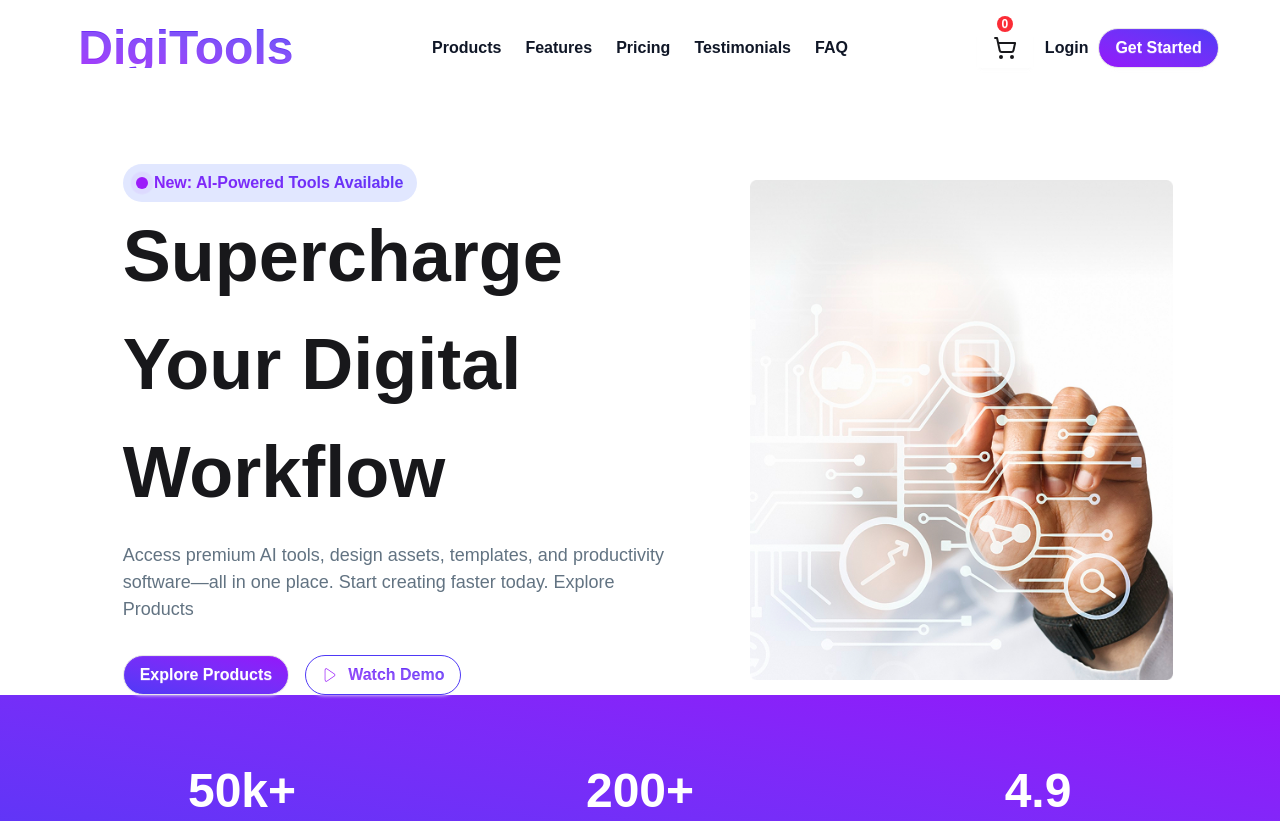
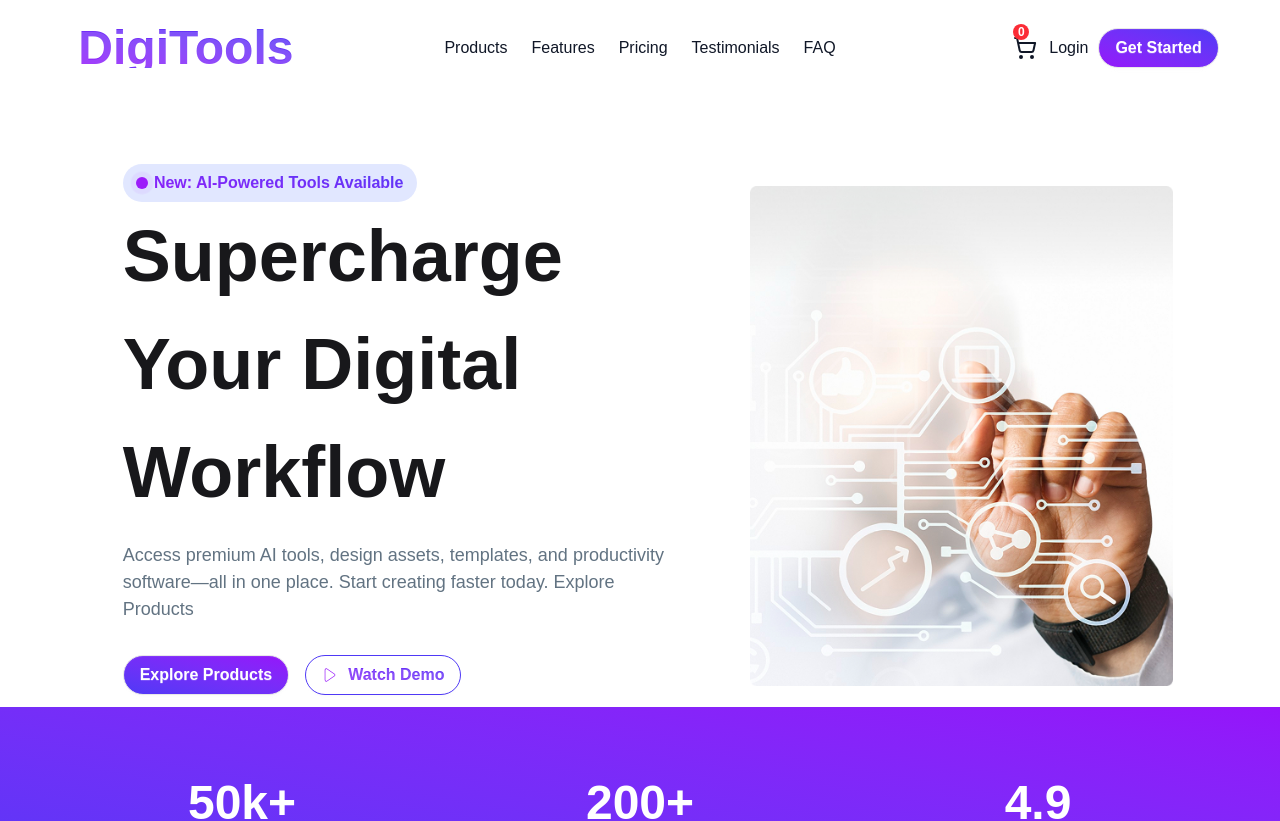
Before and after one commit to ShafayatSadid/B13-A6-code, a React (Vite) app: page / in a window 1280 px wide. Shown: the top 821 px of the page. Built offline with nearby package versions, Linux system fonts and the light colour scheme.

Commit message:
FIxed some problems about theme

```diff
--- a/src/App.jsx
+++ b/src/App.jsx
@@ -22,7 +22,7 @@ function App() {
   return (
     <>
       <header>
-        <NavBar selectedCarts={selectedCarts} setSelectedCarts={setSelectedCarts} btnTheme={btnTheme} setBtnTheme={setBtnTheme} />
+        <NavBar selectedCarts={selectedCarts} />
       </header>
 
       <main>
--- a/src/components/header/navBar/NavBar.jsx
+++ b/src/components/header/navBar/NavBar.jsx
@@ -1,7 +1,7 @@
 import React from 'react';
 import { LuShoppingCart } from 'react-icons/lu';
 
-const NavBar = ({ selectedCarts, setSelectedCarts, btnTheme, setBtnTheme }) => {
+const NavBar = ({ selectedCarts}) => {
 
     return (
         <div className="navbar bg-base-100 md:w-11/12 mx-auto lg:mt-4">
@@ -24,7 +24,7 @@ const NavBar = ({ selectedCarts, setSelectedCarts, btnTheme, setBtnTheme }) => {
                 <a className="btn btn-ghost text-[1.5rem] md:text-[2rem] lg:text-[3rem] bg-linear-to-bl from-[#4F39F6] to-[#9514FA] bg-clip-text text-transparent">DigiTools</a>
             </div>
             <div className="navbar-center hidden lg:flex">
-                <ul className="menu menu-horizontal px-1 text-[1rem]/[120%] font-semibold text-[#101727]">
+                <ul className="menu menu-horizontal px-1 text-[1rem]/[120%] font-medium text-[#101727]">
                     <li><a>Products</a></li>
                     <li><a>Features</a></li>
                     <li><a>Pricing</a></li>
@@ -34,11 +34,11 @@ const NavBar = ({ selectedCarts, setSelectedCarts, btnTheme, setBtnTheme }) => {
             </div>
             <div className="navbar-end flex gap-2.5">
                 <div className='flex gap-0 md:gap-3 items-center md:text-[1rem] md:font-semibold text-[#101727]'>
-                    <button onClick={()=> setBtnTheme("cart")} className='btn bg-white border-none flex flex-col text-2xl relative'><LuShoppingCart />
+                    <button className='text-[#101727] bg-white border-none flex flex-col text-2xl relative'><LuShoppingCart />
                         <div className="w-4 h-4 bg-red-500 text-[12px] text-white rounded-full absolute -top-3">{selectedCarts.length}</div>
                     </button>
 
-                    <a className=''>Login</a>
+                    <a className='text-[1rem] font-medium '>Login</a>
                 </div>
                 <button className='btn text-[0.675rem] md:text-[1rem] font-medium md:font-semibold py-2 md:py-3 px-3 md:px-4  text-white rounded-full bg-linear-to-bl from-[#4F39F6] to-[#9514FA]'>Get Started</button>
 
--- a/src/components/main/banner/Banner.jsx
+++ b/src/components/main/banner/Banner.jsx
@@ -8,7 +8,7 @@ const Banner = () => {
     return (
         <div>
 
-            <div className='lg:flex items-center lg:w-10/12 mx-auto justify-between gap-16.5 mt-12 md:mt-16 lg:mt-21'>
+            <div className='lg:flex items-center lg:w-10/12 mx-auto justify-between gap-16.5 mt-12 md:mt-16 lg:mt-21 space-y-3'>
 
                 <div className='px-4'>
                     {/*  */}
--- a/src/components/main/getStarted/GetStarted.jsx
+++ b/src/components/main/getStarted/GetStarted.jsx
@@ -29,7 +29,7 @@ const GetStarted = () => {
                             <img className='w-15 h-15 mx-auto' src={user} alt="" />
                         </div>
 
-                        <h3 className='text-[1.5rem] font-bold my-4'>Create Account</h3>
+                        <h3 className='text-[1.5rem] text-[#101727] font-bold my-4'>Create Account</h3>
                         <p className='text-[1rem] text-[#627382] pb-15'>Sign up for free in seconds. No credit card required to get started.</p>
                     </div>
 
@@ -50,7 +50,7 @@ const GetStarted = () => {
                             <img className='w-15 h-15 mx-auto' src={packages} alt="" />
                         </div>
 
-                        <h3 className='text-[1.5rem] font-bold my-4'>Choose Products</h3>
+                        <h3 className='text-[1.5rem] text-[#101727] font-bold my-4'>Choose Products</h3>
                         <p className='text-[1rem] text-[#627382] pb-15'>Browse our catalog and select the tools that fit your needs.</p>
                     </div>
 
@@ -71,7 +71,7 @@ const GetStarted = () => {
                             <img className='w-15 h-15 mx-auto' src={pro} alt="" />
                         </div>
 
-                        <h3 className='text-[1.5rem] font-bold my-4'>Start Creating</h3>
+                        <h3 className='text-[1.5rem] text-[#101727] font-bold my-4'>Start Creating</h3>
                         <p className='text-[1rem] text-[#627382] pb-15'>Download and start using your premium tools immediately.</p>
                     </div>
 
```
Also changed, not shown: 1 other file (tests, documents, lock files or other folders).
